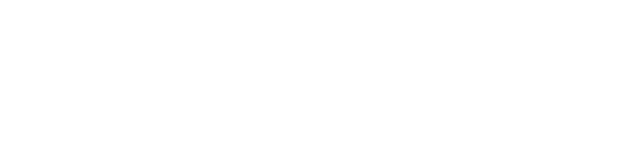
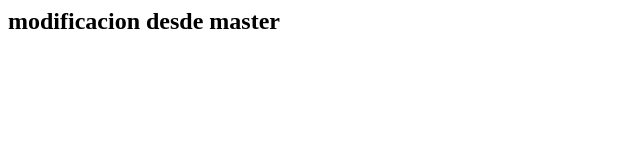
Before and after one commit to EmanuelMugna/Workspace, a plain HTML site: page index.html in a window 1280 px wide. Shown: the whole page, without its empty margins (0-640 px from the left). Drawn offline with Linux system fonts and the light colour scheme.

Commit message:
modificacion de master

```diff
--- a/index.html
+++ b/index.html
@@ -19,7 +19,7 @@
             <article>
                 <header>
                     <hgroup>
-                        <h2></h2>
+                        <h2>modificacion desde master</h2>
                         <h3></h3>
                     </hgroup>
                 </header>
```
